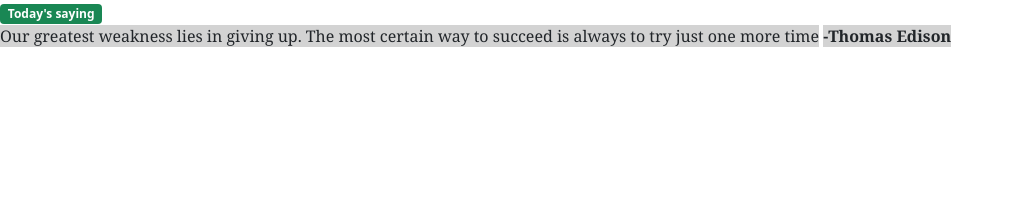
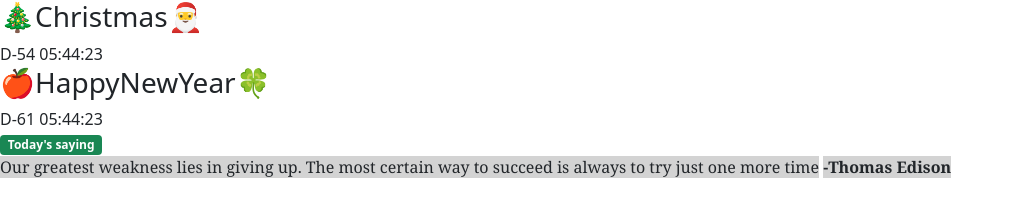
Before and after one commit to areumz/The_2nd_half-To_do, a plain HTML site: page index.html in a window 1280 px wide. Shown: the whole page, without its empty margins (0-1014 px from the left). Drawn offline with nearby package versions, Linux system fonts and the light colour scheme.

Commit message:
dday counter

```diff
--- a/index.html
+++ b/index.html
@@ -9,6 +9,16 @@
     <title>The 2nd half - To do list</title>
 </head>
 <body>
+    <h3>🎄Christmas🎅</h3>
+    <div id="xmasdday">
+        <span>D-0</span>
+        <span>00:00:00</span>
+    </div>
+    <h3>🍎HappyNewYear🍀</h3>
+    <div id="newyeardday">
+        <span>D-0</span>
+        <span>00:00:00</span>
+    </div>
     <span class="badge bg-success">Today's saying</span>
     <div id="quote">
         <span></span>
@@ -16,5 +26,7 @@
     </div>
     <script src="js/To do.js"></script>
     <script src="js/quotes.js"></script>
+    <script src="js/xmasdday.js"></script>
+    <script src="js/newyear.js"></script>
 </body>
 </html>
--- /dev/null
+++ b/js/newyear.js
@@ -0,0 +1,26 @@
+const d_day = document.querySelector("#newyeardday span:first-child");
+const h_ms = document.querySelector("#newyeardday span:last-child");
+
+function dday_Counter() {
+    const newyear = new Date("2022-01-01T00:00:00+0900");
+    const n_ow = new Date();
+    const distance = newyear.getTime() - n_ow.getTime();
+    const d_ay = Math.floor(distance / (1000 * 60 * 60 * 24));
+    d_day.innerText = `D-${d_ay}`;
+};
+
+dday_Counter();
+setInterval(dday_Counter, 1000);
+
+function hms_Counter() {
+    const newyear = new Date("2022-01-01T00:00:00+0900");
+    const n_ow = new Date();
+    const distance = newyear.getTime() - n_ow.getTime();
+    const h_ours = String(Math.floor((distance % (1000*60*60*24))/(1000*60*60))).padStart(2, "0");
+    const m_inutes = String(Math.floor((distance % (1000*60*60))/(1000*60))).padStart(2, "0");
+    const s_ecounds = String(Math.floor((distance % (1000*60))/1000)).padStart(2, "0");
+    h_ms.innerText = `${h_ours}:${m_inutes}:${s_ecounds}`
+};
+
+hms_Counter();
+setInterval(hms_Counter, 1000);
--- /dev/null
+++ b/js/xmasdday.js
@@ -0,0 +1,26 @@
+const dday = document.querySelector("#xmasdday span:first-child");
+const hms = document.querySelector("#xmasdday span:last-child");
+
+function ddayCounter() {
+    const xmas = new Date("2021-12-25T00:00:00+0900");
+    const now = new Date();
+    const distance = xmas.getTime() - now.getTime();
+    const day = Math.floor(distance / (1000 * 60 * 60 * 24));
+    dday.innerText = `D-${day}`;
+};
+
+ddayCounter();
+setInterval(ddayCounter, 1000);
+
+function hmsCounter() {
+    const xmas = new Date("2021-12-25T00:00:00+0900");
+    const now = new Date();
+    const distance = xmas.getTime() - now.getTime();
+    const hours = String(Math.floor((distance % (1000*60*60*24))/(1000*60*60))).padStart(2, "0");
+    const minutes = String(Math.floor((distance % (1000*60*60))/(1000*60))).padStart(2, "0");
+    const secounds = String(Math.floor((distance % (1000*60))/1000)).padStart(2, "0");
+    hms.innerText = `${hours}:${minutes}:${secounds}`
+};
+
+hmsCounter();
+setInterval(hmsCounter, 1000);
```
